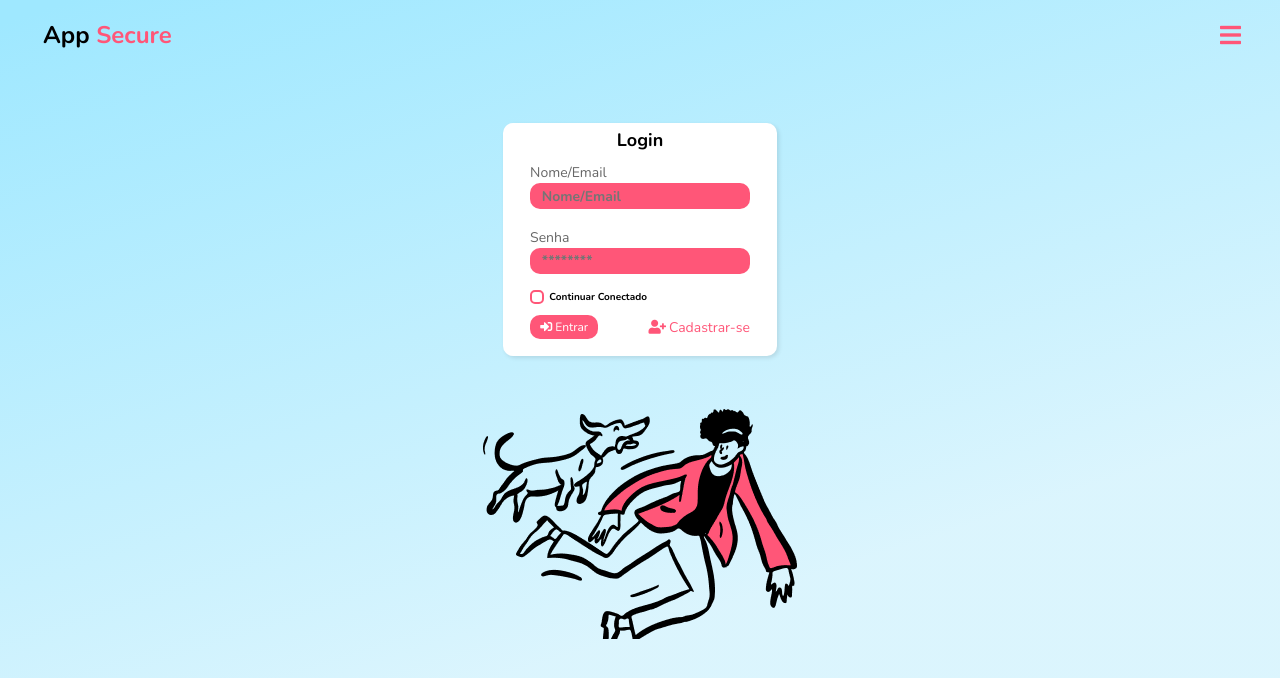
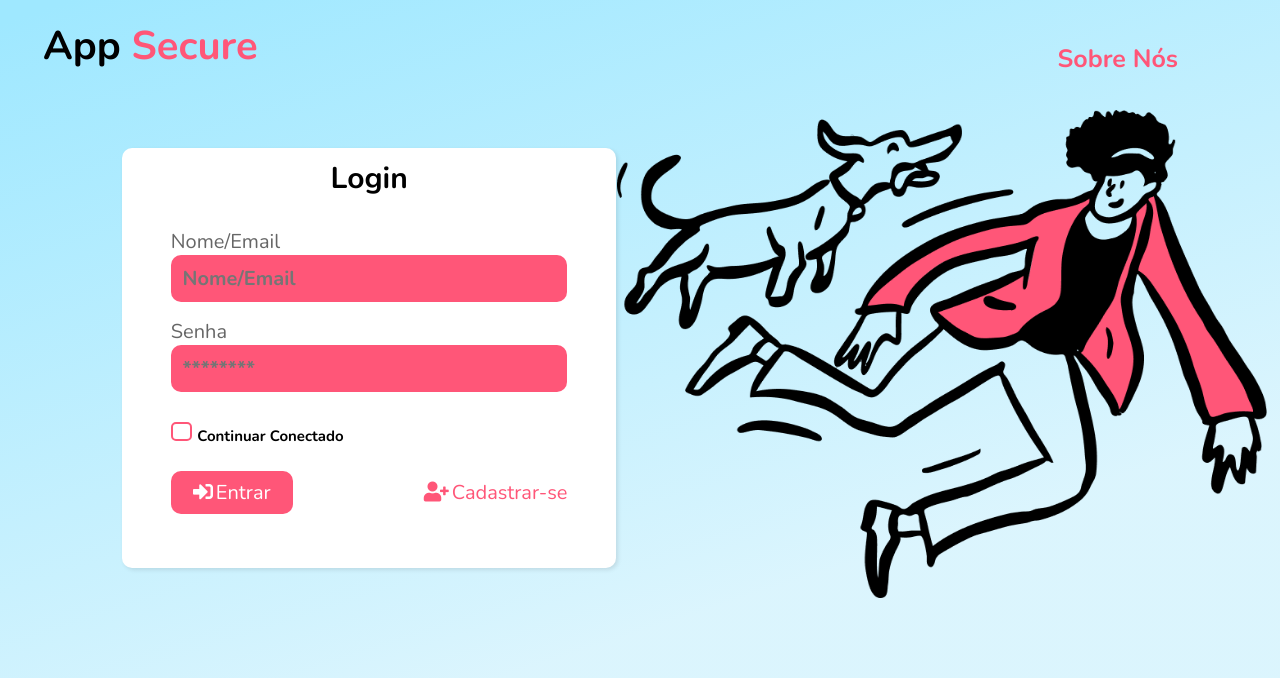
Before and after one commit to PatrickPontes44/AppSecure, a React (Create React App) app in the folder frontend/: page / in a window 1280 px wide. Shown: the top 678 px of the page. Built offline with nearby package versions, Linux system fonts and the light colour scheme.

Commit message:
ixes, className, versão desktop. Box.js e Logo.js.

```diff
--- /dev/null
+++ b/frontend/src/components/Login/Box.js
@@ -0,0 +1,37 @@
+function Box() {
+  return (
+    <div className="box-login">
+      <h2>Login</h2>
+      <div className="container">
+        <div id="nome-email-field">
+          <label>Nome/Email</label>
+          <br />
+          <input type="text" placeholder="Nome/Email" />
+        </div>
+
+        <div id="senha-field">
+          <label>Senha</label>
+          <br />
+          <input type="password" placeholder="********" />
+        </div>
+
+        <div id="container-checkbox">
+          <input type="checkbox" className="checkbox-style" />
+          <label id="label-continuar-conectado">Continuar Conectado</label>
+        </div>
+        <div id="container-buttons">
+          <a id="btn-entrar" href="#">
+            <i className="fas fa-sign-in-alt"></i>
+            Entrar
+          </a>
+          <a id="btn-cadastrarse" href="#">
+            <i className="fas fa-user-plus"></i>
+            Cadastrar-se
+          </a>
+        </div>
+      </div>
+    </div>
+  );
+}
+
+export default Box;
--- a/frontend/src/components/Login/Header.js
+++ b/frontend/src/components/Login/Header.js
@@ -8,6 +8,9 @@ function LoginHeader() {
         <a href="#" onClick={(e) => e.preventDefault()} id="mobile-nav">
           <i className="fa fa-bars"></i>
         </a>
+        <a href="#" onClick={(e) => e.preventDefault()} id="desktop-nav">
+          Sobre Nós
+        </a>
       </header>
     </div>
   );
--- /dev/null
+++ b/frontend/src/components/Login/Logo.js
@@ -0,0 +1,14 @@
+function Logo() {
+  return (
+    <div>
+      <div id="container-logo-mobile">
+        <img src="../../assets/logo-mobile.png" alt="Logo" />
+      </div>
+      <div id="container-logo-desktop">
+        <img src="../../assets/logo-desktop.png" alt="Logo" />
+      </div>
+    </div>
+  );
+}
+
+export default Logo;
--- a/frontend/src/pages/Login.js
+++ b/frontend/src/pages/Login.js
@@ -1,60 +1,14 @@
 import "../styles/Login.css";
 import Header from "../components/Login/Header";
+import Box from "../components/Login/Box";
+import Logo from "../components/Login/Logo";
 
 function Login() {
   return (
     <div id="page-login">
       <Header />
-      <div class="box-login">
-        <h2>Login</h2>
-        <div class="container">
-          <div id="nome-email-field">
-            <label>Nome/Email</label>
-            <br />
-            <input type="text" placeholder="Nome/Email"/>
-          </div>
-
-          <div id="senha-field">
-            <label>Senha</label>
-            <br />
-            <input type="password" placeholder="********"/>
-          </div>
-
-          <div style={{ display: "flex", alignItems: "center" }}>
-            <input type="checkbox" class="checkbox-style" />
-            <label
-              style={{
-                fontSize: "10px",
-                color: "#000",
-                fontWeight: "bold",
-                marginLeft: "5.29px",
-              }}
-            >
-              Continuar Conectado
-            </label>
-          </div>
-          <div
-            style={{
-              display: "flex",
-              alignItems: "center",
-              justifyContent: "space-between",
-              marginTop: 11.3,
-            }}
-          >
-            <a id="btn-entrar" href="#">
-              <i class="fas fa-sign-in-alt"></i>
-              Entrar
-            </a>
-            <a id="btn-cadastrarse" href="#">
-              <i class="fas fa-user-plus"></i>
-              Cadastrar-se
-            </a>
-          </div>
-        </div>
-      </div>
-      <div style={{ display: "flex", justifyContent: "center", marginTop: "53px"}}>
-        <img src="../../assets/logo.png" />
-      </div>
+      <Box />
+      <Logo />
     </div>
   );
 }
--- a/frontend/src/styles/Login.css
+++ b/frontend/src/styles/Login.css
@@ -11,11 +11,14 @@
 
 /* PAGE-LOGIN */
 div#page-login {
+  display: flex;
+  flex-direction: column;
   background: linear-gradient(
     162.02deg,
     #9fe8ff 1.89%,
     rgba(209, 242, 253, 0.78) 69.18%
   );
+
   font-family: "Nunito", sans-serif;
   height: 100vh;
 }
@@ -30,6 +33,10 @@ header h1 {
   margin-top: 19px;
   margin-left: 43px;
   font-size: 24px;
+}
+
+header #desktop-nav {
+  display: none;
 }
 
 .highlight {
@@ -91,6 +98,18 @@ header h1 {
   margin-bottom: 16.47px;
 }
 
+.box-login #label-continuar-conectado {
+  font-size: 10px;
+  color: #000;
+  font-weight: bold;
+  margin-left: 5.29px;
+}
+
+.box-login .container-checkbox {
+  display: "flex";
+  align-items: "center";
+}
+
 .box-login .checkbox-style {
   -webkit-appearance: none;
   -moz-appearance: none;
@@ -103,6 +122,12 @@ header h1 {
 
 .box-login .checkbox-style:checked {
   background-color: #ff5678;
+}
+
+.box-login #container-buttons {
+  display: flex;
+  align-items: center;
+  justify-content: space-between;
 }
 
 .box-login #btn-entrar {
@@ -132,3 +157,107 @@ header h1 {
   color: #ff5678;
   text-decoration: none;
 }
+
+/* CONTAINER-LOGO-MOBILE */
+#container-logo-mobile {
+  display: flex;
+  justify-content: center;
+  margin-top: 53px;
+}
+
+/* CONTAINER-LOGO-DESKTOP */
+#container-logo-desktop {
+  display: none;
+}
+
+/* MEDIA QUERIES */
+@media screen and (min-width: 768px) {
+  /* HEADER */
+  header #mobile-nav {
+    display: none;
+  }
+
+  header #desktop-nav {
+    display: block;
+    text-decoration: none;
+    font-size: 25px;
+    color: #ff5678;
+    font-weight: bold;
+    margin-top: 42px;
+    margin-right: 102px;
+  }
+
+  header h1 {
+    font-size: 40px;
+  }
+
+  /* BOX-LOGIN */
+  .box-login {
+    width: 494.24px;
+    height: 420px;
+    margin-left: 122px;
+  }
+
+  .box-login h2 {
+    font-size: 30px;
+    margin-top: 9.55px;
+    margin-bottom: 29.7px;
+  }
+
+  .box-login label {
+    font-size: 20px;
+  }
+
+  .box-login input[type="text"],
+  .box-login input[type="password"] {
+    width: 396.67px;
+    height: 46.67px;
+    font-size: 20px;
+  }
+
+  .box-login #label-continuar-conectado {
+    font-size: 15px;
+  }
+
+  .box-login #btn-entrar {
+    width: 122.03px;
+    height: 42.42px;
+    font-size: 20px;
+  }
+
+  .box-login #btn-cadastrarse {
+    font-size: 20px;
+  }
+
+  .box-login #container-checkbox {
+    display: "flex";
+    align-items: "center";
+    margin-top: 29.7px;
+    margin-bottom: 24.34px;
+  }
+
+  .box-login .checkbox-style {
+    width: 21.21px;
+    height: 19.09px;
+    padding: 5px;
+  }
+
+  /* CONTAINER-LOGO-MOBILE */
+  #container-logo-mobile {
+    display: none;
+  }
+
+  /* CONTAINER-LOGO-MOBILE */
+  #container-logo-desktop {
+    display: flex;
+    position: absolute;
+    top: 0;
+    margin-top: 110px;
+    right: 1%;
+  }
+
+  #container-logo-desktop img {
+    width: 650px;
+    height: 487.50px;
+  }
+}
```
Also changed, not shown: frontend/public/assets/logo-desktop.png (added), frontend/public/assets/logo-mobile.png (renamed from frontend/public/assets/logo.png).
